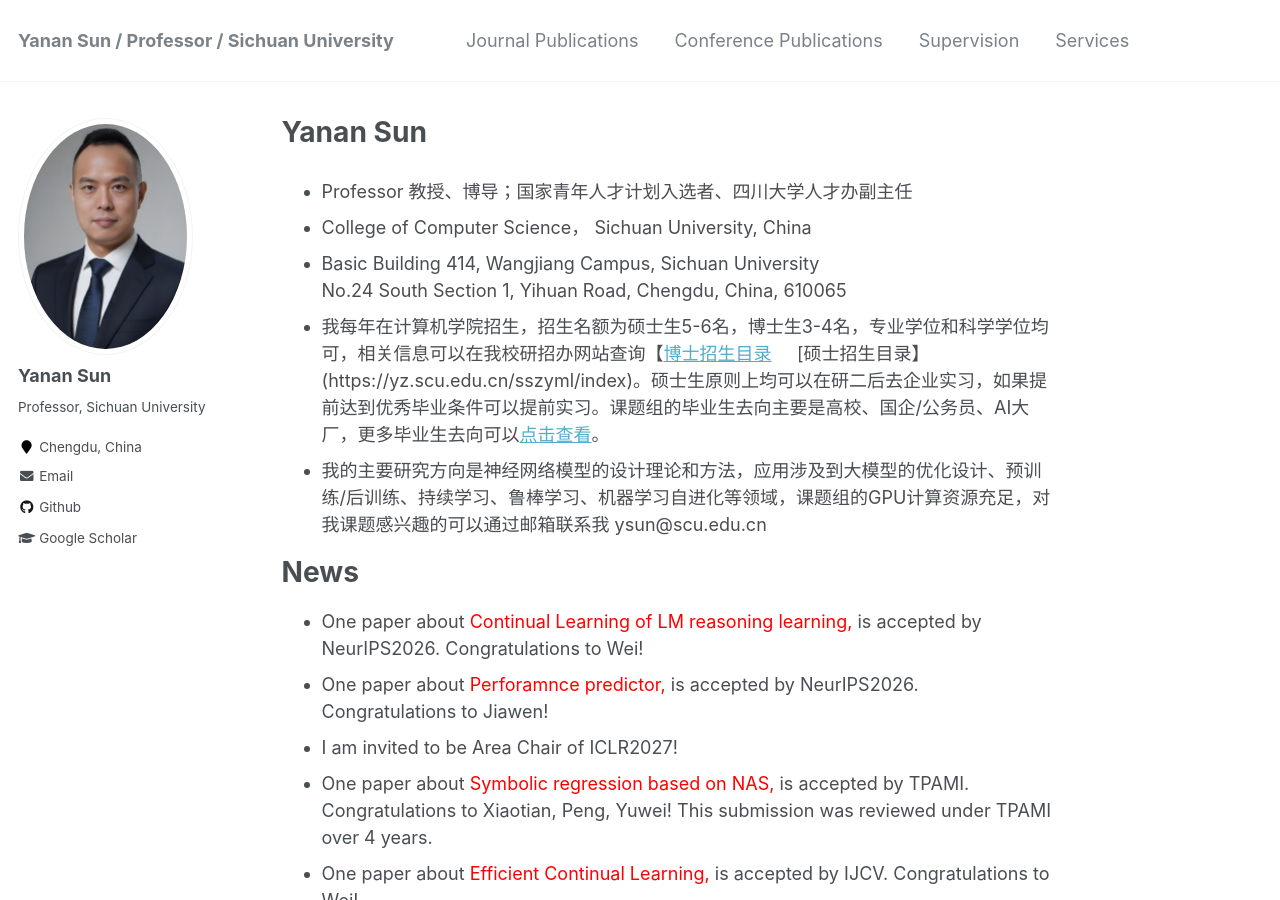
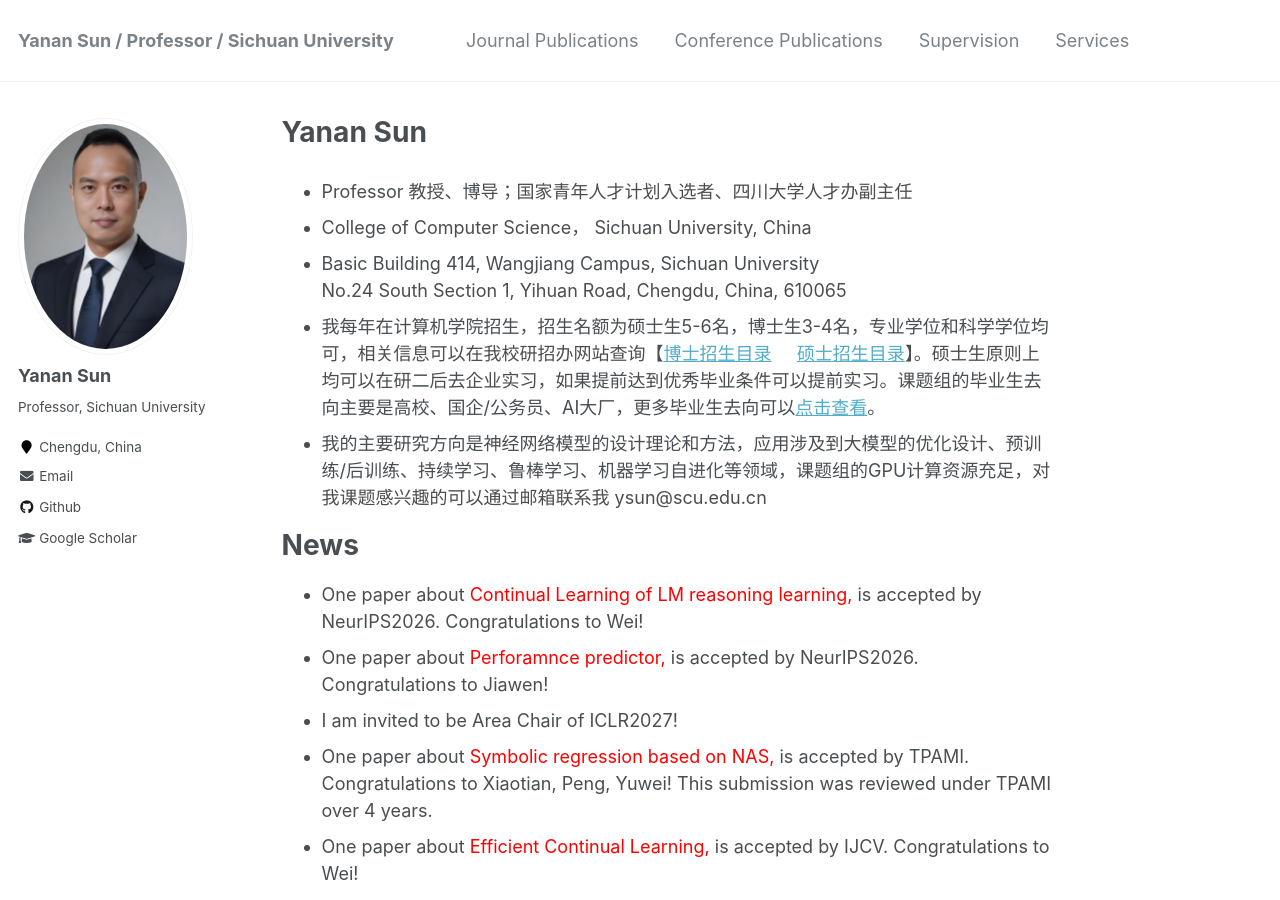
Before and after one commit to yn-sun/yn-sun.github.io, a Jekyll site: the page built from _pages/about.md, in a window 1280 px wide and 900 px high. Built offline with Jekyll 4.4.1, drawn with Linux system fonts in a browser that asks for light colours; comment, search, counter and statistics services are not loaded; some of the changed lines change nothing that is shown.

Commit message:
Update about.md

```diff
--- a/_pages/about.md
+++ b/_pages/about.md
@@ -12,7 +12,7 @@ redirect_from:
 * College of Computer Science， Sichuan University, China
 * Basic Building 414, Wangjiang Campus, Sichuan University\\
 No.24 South Section 1, Yihuan Road, Chengdu, China, 610065
-* 我每年在计算机学院招生，招生名额为硕士生5-6名，博士生3-4名，专业学位和科学学位均可，相关信息可以在我校研招办网站查询【[博士招生目录](https://yz.scu.edu.cn/bszyml/index)&nbsp;&nbsp;&nbsp;&nbsp; [硕士招生目录】(https://yz.scu.edu.cn/sszyml/index)。硕士生原则上均可以在研二后去企业实习，如果提前达到优秀毕业条件可以提前实习。课题组的毕业生去向主要是高校、国企/公务员、AI大厂，更多毕业生去向可以[点击查看](https://yn-sun.github.io/supervision/)。
+* 我每年在计算机学院招生，招生名额为硕士生5-6名，博士生3-4名，专业学位和科学学位均可，相关信息可以在我校研招办网站查询【[博士招生目录](https://yz.scu.edu.cn/bszyml/index)&nbsp;&nbsp;&nbsp;&nbsp; [硕士招生目录](https://yz.scu.edu.cn/sszyml/index)】。硕士生原则上均可以在研二后去企业实习，如果提前达到优秀毕业条件可以提前实习。课题组的毕业生去向主要是高校、国企/公务员、AI大厂，更多毕业生去向可以[点击查看](https://yn-sun.github.io/supervision/)。
 * 我的主要研究方向是神经网络模型的设计理论和方法，应用涉及到大模型的优化设计、预训练/后训练、持续学习、鲁棒学习、机器学习自进化等领域，课题组的GPU计算资源充足，对我课题感兴趣的可以通过邮箱联系我 ysun@scu.edu.cn
 
 News
```
